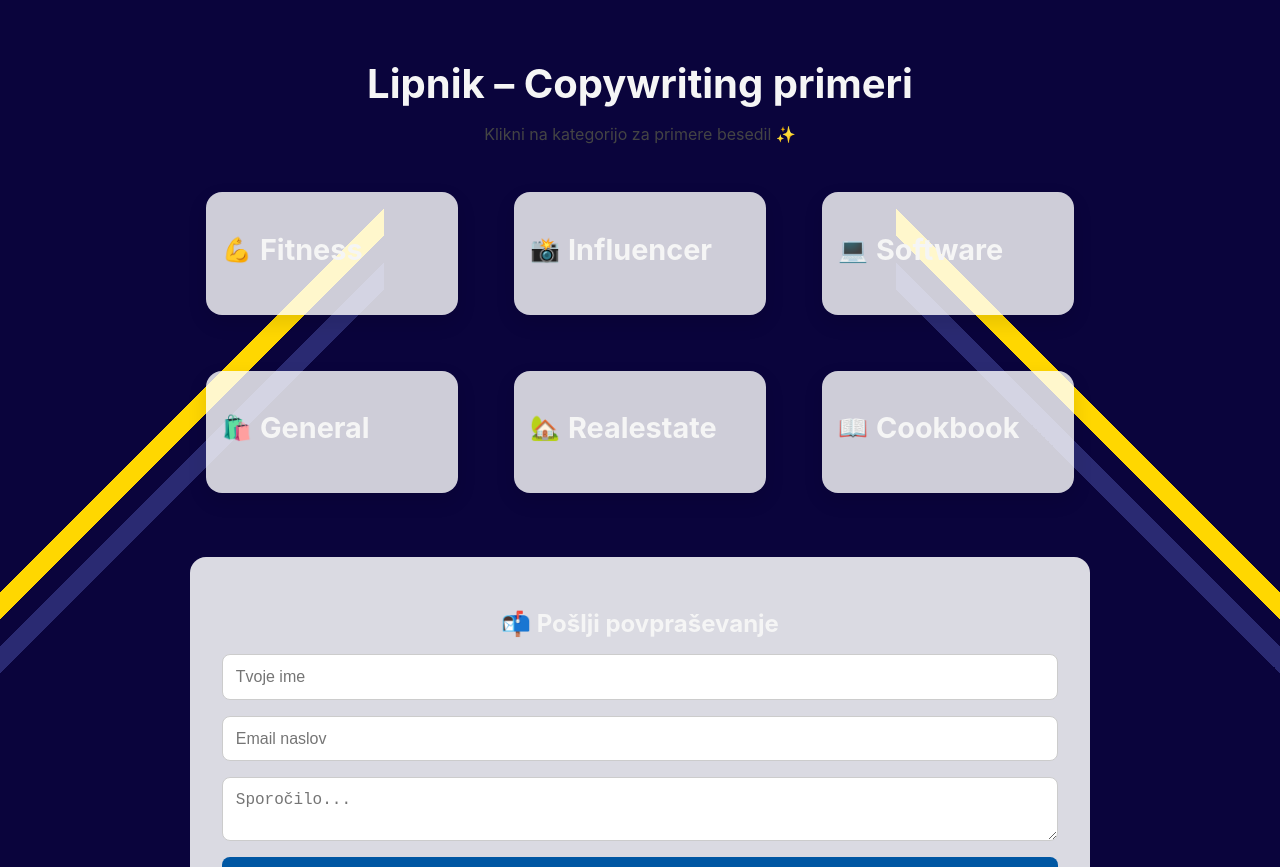
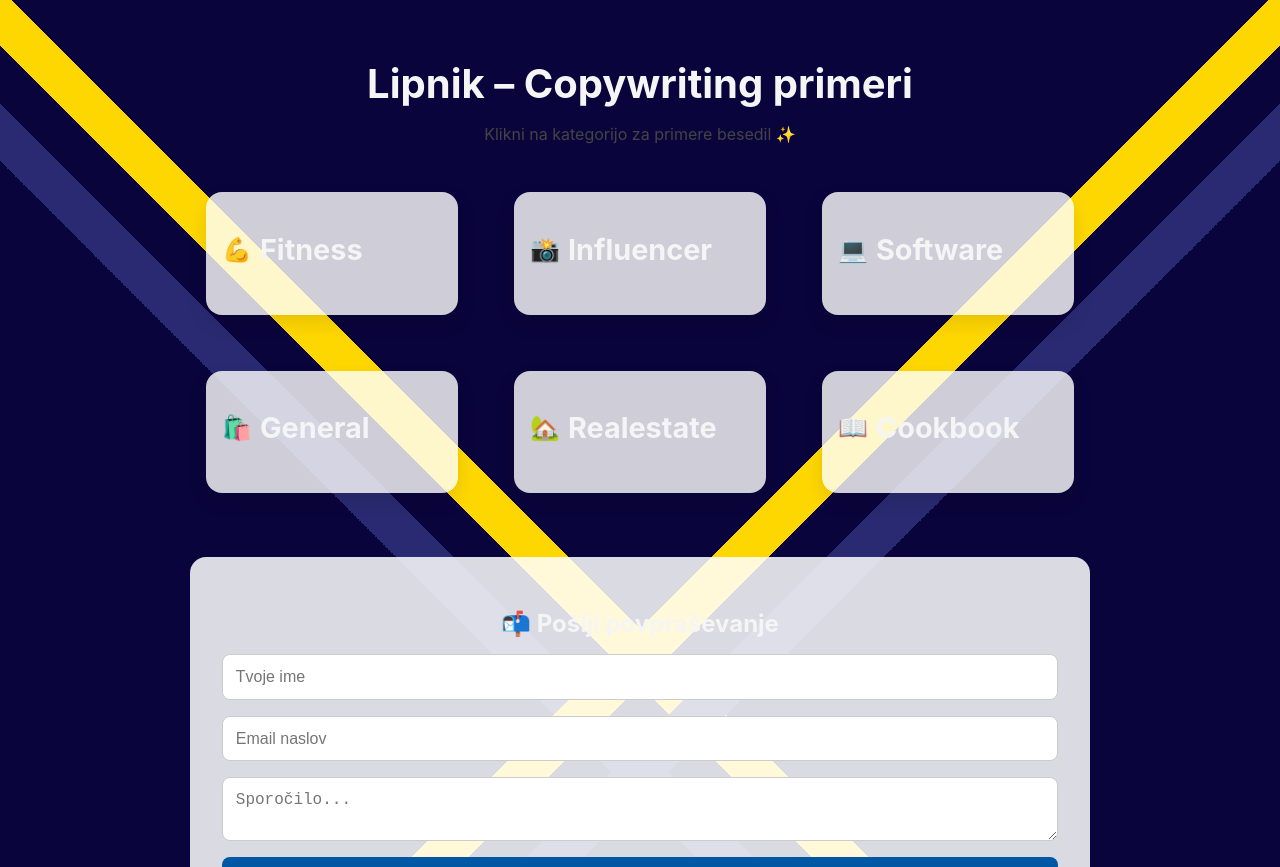
Before and after one commit to Lipnoxy/mycopywriting, a Next.js app: page / in a window 1280 px wide. Shown: the top 867 px of the page. Built offline with nearby package versions, Linux system fonts and the light colour scheme.

Commit message:
Update globals.css

```diff
--- a/styles/globals.css
+++ b/styles/globals.css
@@ -19,7 +19,7 @@ body {
     linear-gradient(225deg, transparent 48%, #2a2a72 48%, #2a2a72 50%, transparent 50%);
 
   background-repeat: no-repeat;
-  background-size: 30% 100%; /* zmanjšano iz 50% */
+  background-size: 150% 100%; /* zmanjšano iz 50% */
   background-position:
     0% 0%,   /* leva zlata */
     0% 0%,   /* leva modra */
```
